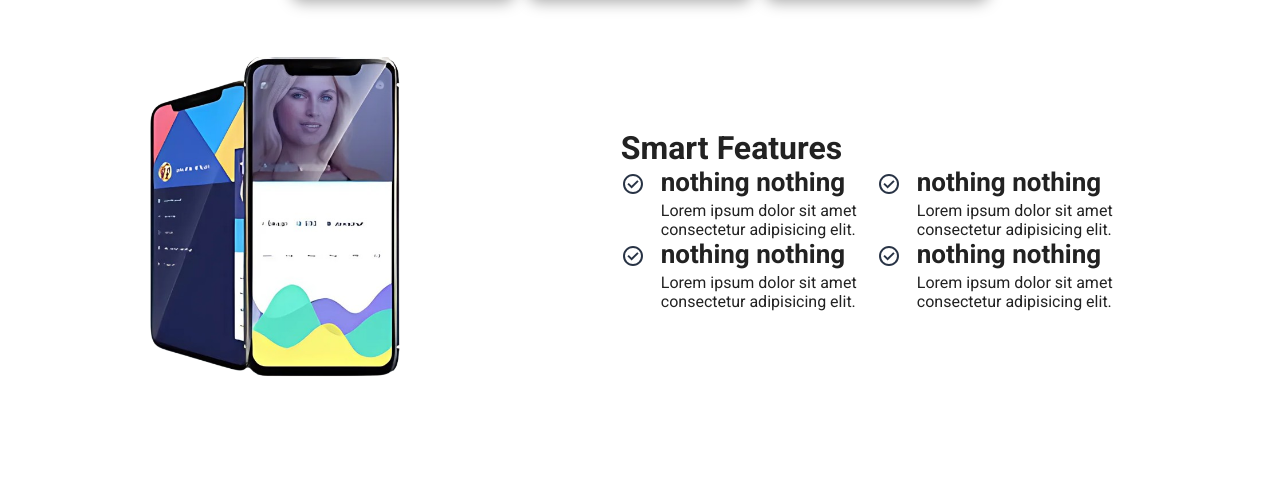
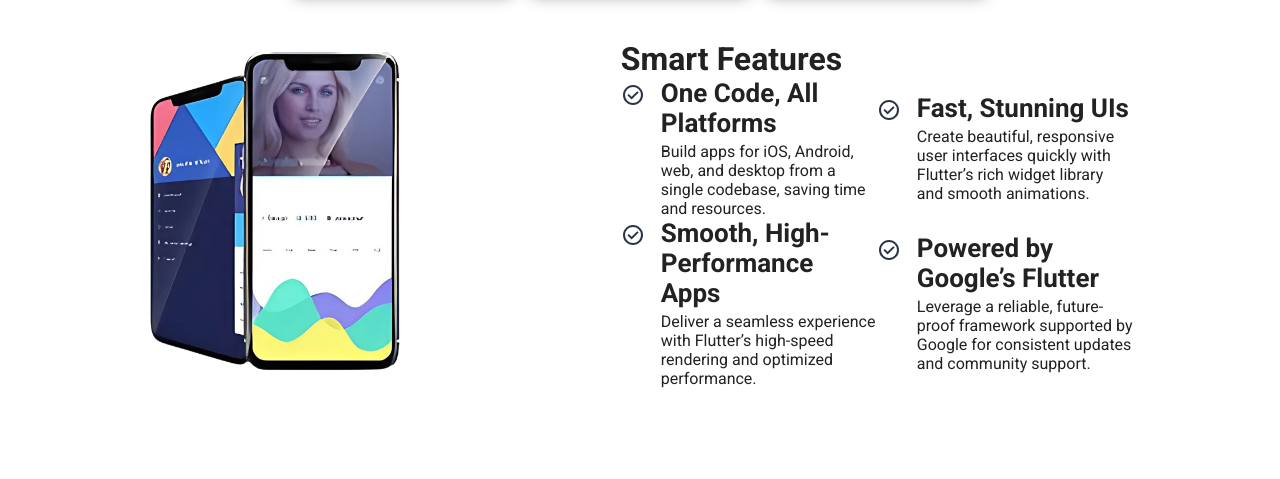
Before and after one commit to vinaysinghrawat95/OctaNet_November, a plain HTML site: page Landing_Page/index.html in a window 1280 px wide. Shown: the part 1149-1628 px from the top of the page. Drawn offline with Linux system fonts and the light colour scheme.

Commit message:
Update Line

```diff
--- a/Landing_Page/index.html
+++ b/Landing_Page/index.html
@@ -93,40 +93,36 @@
 						<div class="features">
 							<img src="assets/Images/check-circle.svg" />
 							<div>
-								<h2>nothing nothing</h2>
+								<h2>One Code, All Platforms</h2>
 								<p>
-									Lorem ipsum dolor sit amet consectetur
-									adipisicing elit.
+									Build apps for iOS, Android, web, and desktop from a single codebase, saving time and resources.
 								</p>
 							</div>
 						</div>
 						<div class="features">
 							<img src="assets/Images/check-circle.svg" />
 							<div>
-								<h2>nothing nothing</h2>
+								<h2>Fast, Stunning UIs</h2>
 								<p>
-									Lorem ipsum dolor sit amet consectetur
-									adipisicing elit.
+									Create beautiful, responsive user interfaces quickly with Flutter’s rich widget library and smooth animations.
 								</p>
 							</div>
 						</div>
 						<div class="features">
 							<img src="assets/Images/check-circle.svg" />
 							<div>
-								<h2>nothing nothing</h2>
+								<h2>Smooth, High-Performance Apps</h2>
 								<p>
-									Lorem ipsum dolor sit amet consectetur
-									adipisicing elit.
+									Deliver a seamless experience with Flutter’s high-speed rendering and optimized performance.
 								</p>
 							</div>
 						</div>
 						<div class="features">
 							<img src="assets/Images/check-circle.svg" />
 							<div>
-								<h2>nothing nothing</h2>
+								<h2>Powered by Google’s Flutter</h2>
 								<p>
-									Lorem ipsum dolor sit amet consectetur
-									adipisicing elit.
+									Leverage a reliable, future-proof framework supported by Google for consistent updates and community support.
 								</p>
 							</div>
 						</div>
```
